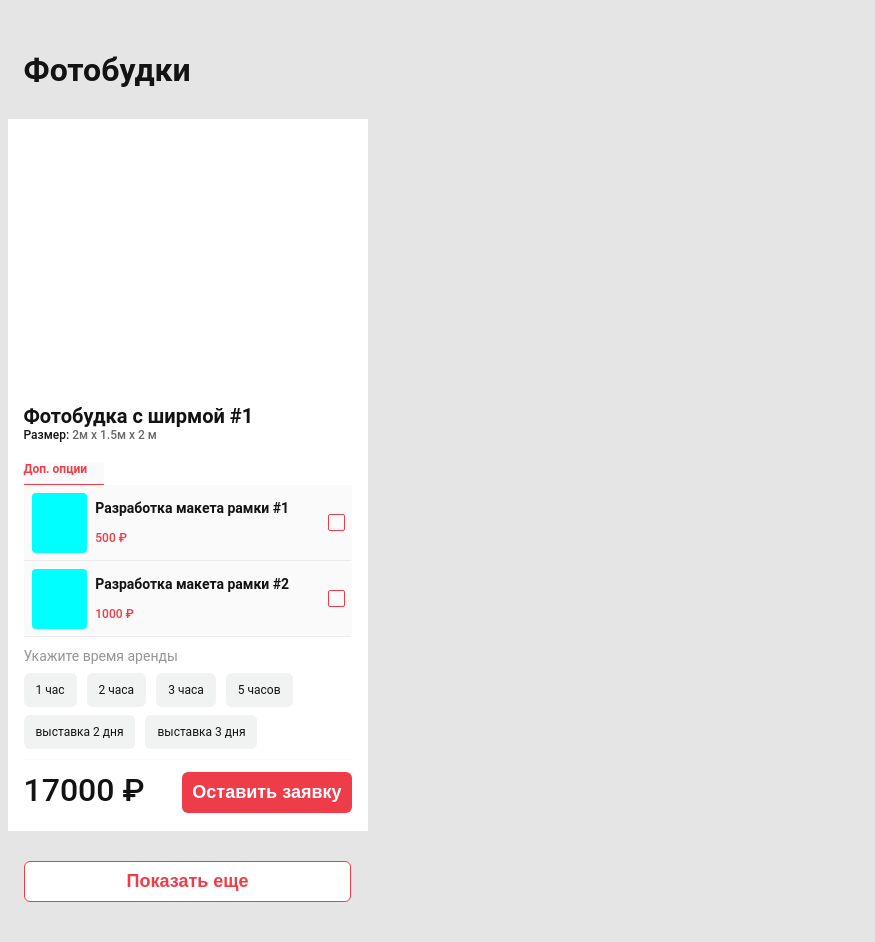
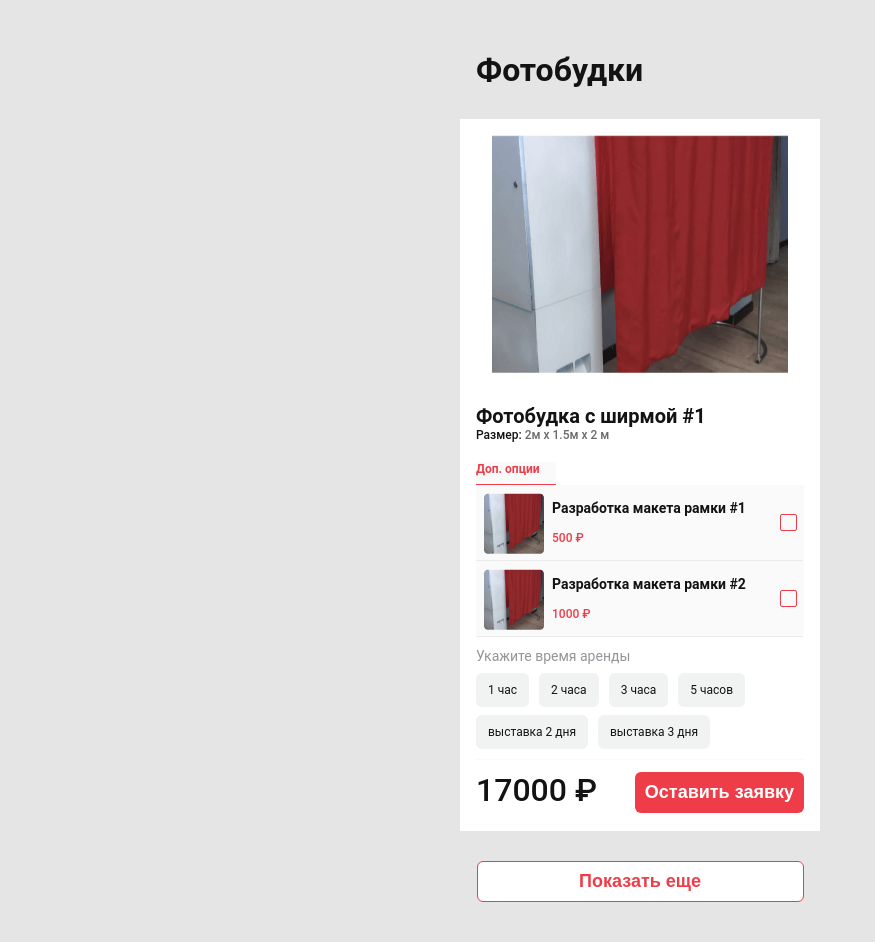
Before and after one commit to Smistav/interactiv, a React app: page / in a window 1280 px wide. Shown: the part 840-1782 px from the top of the page, without its empty margins (0-875 px from the left). Built offline with nearby package versions, Linux system fonts and the light colour scheme.

Commit message:
add photo

```diff
--- a/src/components/app/styles.module.scss
+++ b/src/components/app/styles.module.scss
@@ -1,6 +1,7 @@
 .component {
   max-width: 375px;
   display: flex;
+  margin: 0 auto;
   justify-content: center;
 }
 .container {
--- a/src/components/modal/index.js
+++ b/src/components/modal/index.js
@@ -1,6 +1,6 @@
 import styles from './styles.module.scss'
 import closeIcon from './images/closeIcon.svg'
-// import caretDown from './images/caretDown.svg'
+import { time } from '../../utils/constans'
 import ClassNames from 'classnames'
 
 const Modal = ({ isOpen }) => {
@@ -26,7 +26,11 @@ const Modal = ({ isOpen }) => {
           <p>17 000 ₽</p>
         </div>
         <select className={styles.dropDown}>
-          <option value={3}>3 дня</option>
+          {time.map((item, index) => (
+            <option value={index} key={index}>
+              {item}
+            </option>
+          ))}
         </select>
         <div className={styles.row}>
           <p className={styles.header}>Разработка макета #1</p>
--- a/src/components/order/index.js
+++ b/src/components/order/index.js
@@ -3,6 +3,7 @@ import OptionList from './parts/optionList'
 import TimeRent from './parts/timeRent'
 import Done from './parts/done'
 import { useState } from 'react'
+import photo from '../../images/photo.png'
 
 const Order = ({ photoBoth, onClick }) => {
   const [costDone, setCostDone] = useState(photoBoth.cost)
@@ -13,7 +14,9 @@ const Order = ({ photoBoth, onClick }) => {
   return (
     <div className={styles.component}>
       <div className={styles.container}>
-        <div className={styles.galary}></div>
+        <div className={styles.galary}>
+          <img src={photo} />
+        </div>
         <p className={styles.header}>{photoBoth.name}</p>
         <p className={styles.subHeader}>
           Размер: <span>{photoBoth.xyz}</span>
--- a/src/components/order/parts/option/index.js
+++ b/src/components/order/parts/option/index.js
@@ -1,10 +1,13 @@
 import styles from './styles.module.scss'
 import CheckBox from './parts/checkbox'
+import iconPhoto from '../../../../images/photoOption.png'
 
 const Option = ({ item, onCheckbox, checkboxIndex }) => {
   return (
     <div className={styles.component}>
-      <div className={styles.icon}></div>
+      <div className={styles.icon}>
+        <img src={iconPhoto} />
+      </div>
       <div className={styles.description}>
         <p className={styles.title}>{item.name}</p>
         <p className={styles.subTitle}>{`${item.cost} ₽`}</p>
--- a/src/components/order/parts/option/styles.module.scss
+++ b/src/components/order/parts/option/styles.module.scss
@@ -11,7 +11,6 @@
   width: 60px;
   height: 60px;
   border-radius: 4px;
-  background-color: aqua;
   margin: 8px;
 }
 .description {
--- a/src/components/order/parts/timeRent/index.js
+++ b/src/components/order/parts/timeRent/index.js
@@ -1,9 +1,9 @@
 import { useState } from 'react'
 import styles from './styles.module.scss'
 import Radio from './parts/radio'
+import { time } from '../../../../utils/constans'
 
 const TimeRent = () => {
-  const time = ['1 час', '2 часа', '3 часа', '5 часов', 'выставка 2 дня', 'выставка 3 дня']
   const [value, setValue] = useState('1')
   const changeValue = (event) => {
     setValue(event.target.value)
--- a/src/utils/constans.js
+++ b/src/utils/constans.js
@@ -38,3 +38,4 @@ export const devLayout = [
   { name: 'Разработка макета рамки #9', cost: 5500 },
   { name: 'Разработка макета рамки #10', cost: 6000 },
 ]
+export const time = ['1 час', '2 часа', '3 часа', '5 часов', 'выставка 2 дня', 'выставка 3 дня']
```
Also changed, not shown: src/images/photo.png (added), src/images/photoOption.png (added).
